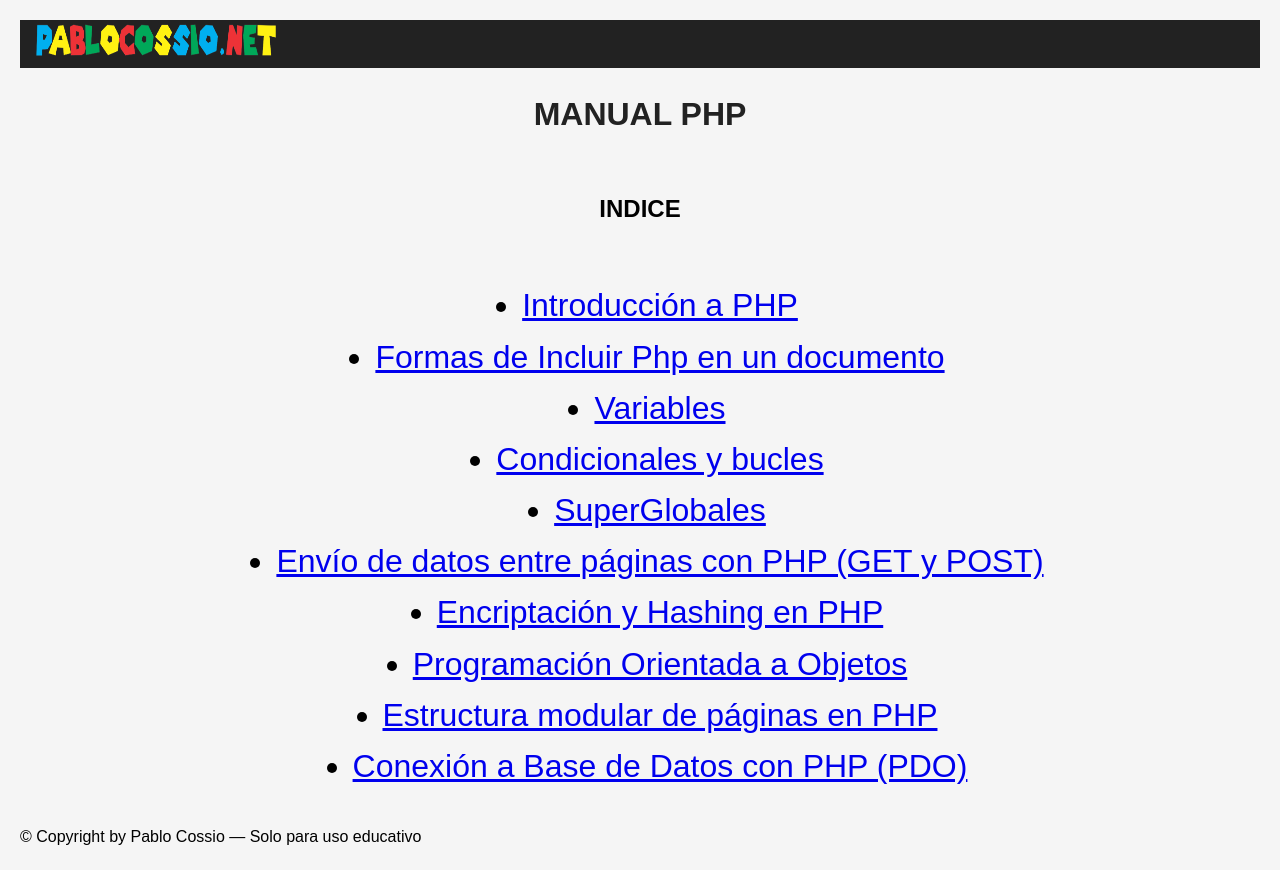
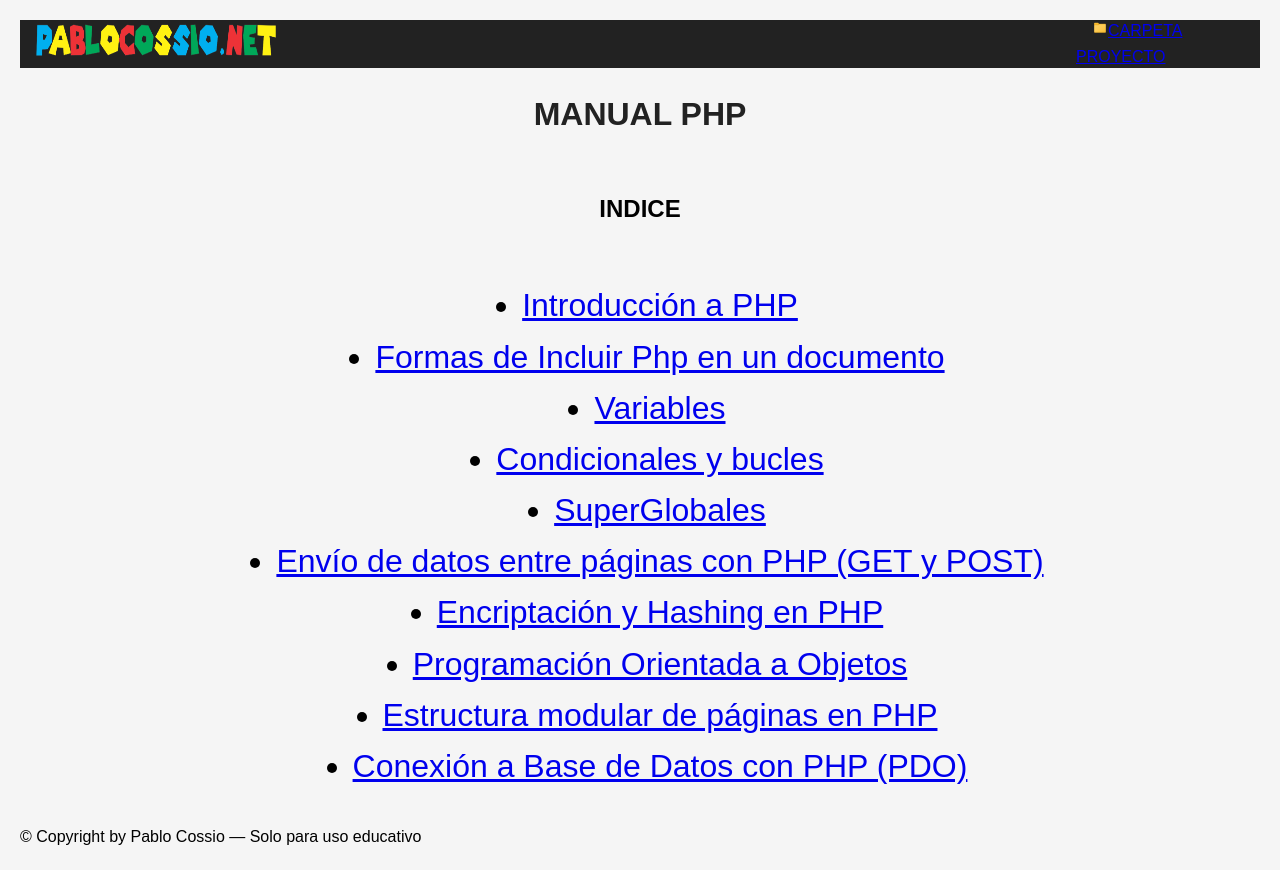
Before and after one commit to pablocossio334/cursophp, a plain HTML site: page index.html in a window 1280 px wide. Drawn offline with Linux system fonts and the light colour scheme.

Commit message:
carpetas

```diff
--- a/css/estilos.css
+++ b/css/estilos.css
@@ -29,6 +29,15 @@
         flex-direction: column;
         align-items: center;
     }
+    .tareas{
+        margin-left:50rem;
+        color:white;
+
+    }
+    .tareasImg{
+        width: 1rem;
+        height: 1rem;
+    }
     .indice ul{
         display:flex;
         flex-direction: column;
--- a/index.html
+++ b/index.html
@@ -8,7 +8,7 @@
 <body>
  <header>
   <a href="index.html"><img src="./img/logo.png" alt=""></a>
-
+  <div class="tareas"><a href="https://drive.google.com/drive/folders/1ims8FEVZL_rjjWTWdyHER20A6NGg1tJ7?usp=sharing"><img class="tareasImg" src="img/folder.png" alt="" class="img_tareas">CARPETA PROYECTO</a></div>
 </header>
 <h1>MANUAL PHP</h1>
 <div class="indice">
```
Also changed, not shown: img/folder.png (added).
